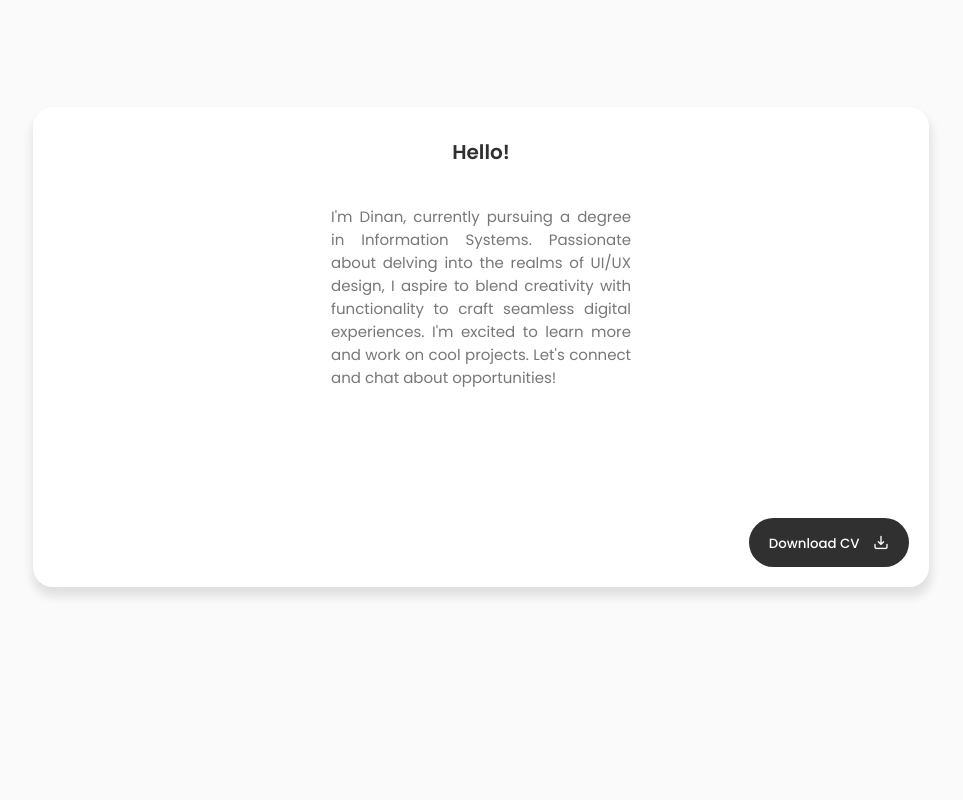
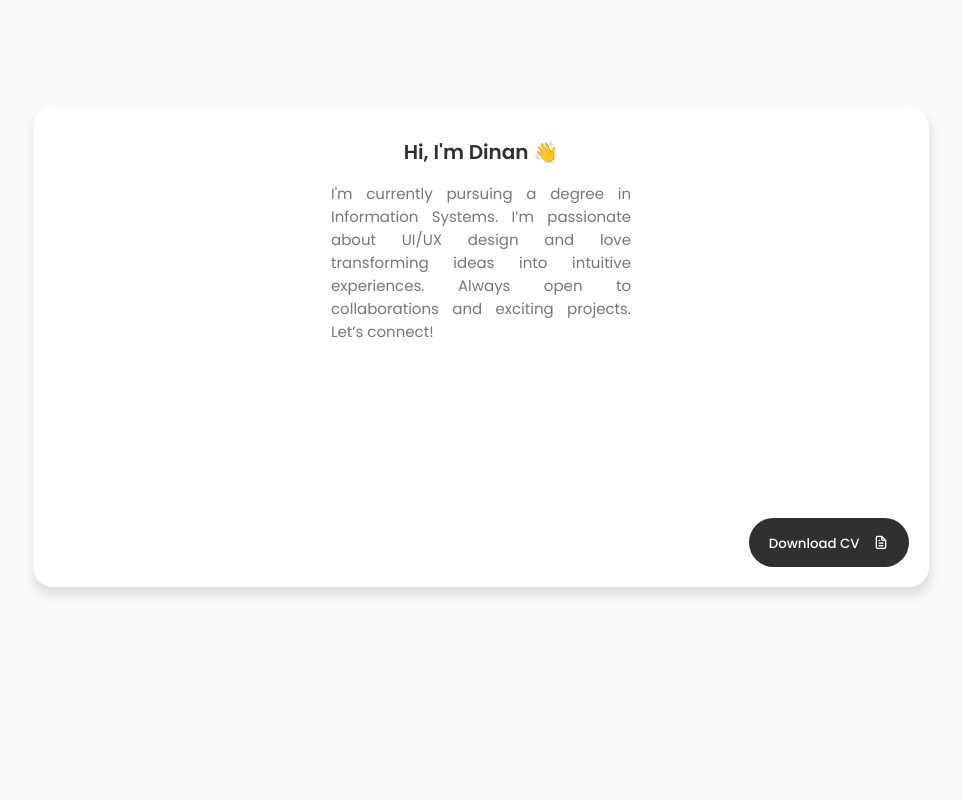
Before and after one commit to NandaShuzie/nadeqo, a plain HTML site: page index.html in a window 1280 px wide. Shown: the part 920-1720 px from the top of the page, without its empty margins (159-1122 px from the left). Drawn offline with nearby package versions, Linux system fonts and the light colour scheme.

Commit message:
Update index.html

```diff
--- a/index.html
+++ b/index.html
@@ -1,5 +1,6 @@
 <!DOCTYPE html>
 <html lang="en">
+
 <head>
     <meta charset="UTF-8">
     <meta name="viewport" content="width=device-width, initial-scale=1.0">
@@ -14,11 +15,12 @@
 
 
     <!-- --------- FAVICON ---------- -->
-    <link rel="shortcut icon" href="assets/images/avatar.jpeg" type="image/x-icon">
+    <link rel="shortcut icon" href="assets/images/icon.jpg" type="image/x-icon">
 
 
     <title>Nadeqo's Portofolio</title>
 </head>
+
 <body>
     <div class="container">
         <!-- --------------- HEADER --------------- -->
@@ -47,7 +49,9 @@
                 </ul>
             </div>
             <div class="nav-button">
+                <a href="/assets/files/resume.pdf" download>
                     <button class="btn">Download CV <i class="uil uil-file-alt"></i></button>
+                </a>
             </div>
             <div class="nav-menu-btn">
                 <i class="fa-solid fa-bars-staggered" style="color: #000000;" onclick="myMenuFunction()"></i>
@@ -74,12 +78,16 @@
                     </div>
                     <div class="featured-text-btn">
                         <button class="btn blue-btn">Contact Me</button>
+                        <a href="/assets/files/resume.pdf" download>
                             <button class="btn">Download CV <i class="uil uil-file-alt"></i></button>
+                        </a>
                     </div>
 
                     <div class="social_icons">
-                <a href="https://www.linkedin.com/in/muhammad-dinan-ghifari-b25251291/" class="icon"><i class="fa-brands fa-linkedin"></i></a>
-                <a href="https://www.instagram.com/nadeqo/" class="icon"><i class="fa-brands fa-instagram"></i></a>
+                        <a href="https://www.linkedin.com/in/muhammad-dinan-ghifari-b25251291/" class="icon"><i
+                                class="fa-brands fa-linkedin"></i></a>
+                        <a href="https://www.instagram.com/nadeqo/" class="icon"><i
+                                class="fa-brands fa-instagram"></i></a>
                         <a href="https://x.com/decoisme" class="icon"><i class="fa-brands fa-x-twitter"></i></a>
                         <a href="https://line.me/ti/p/5HFwz8ymGJ" class="icon"><i class="fa-brands fa-line"></i></a>
                     </div>
@@ -103,13 +111,16 @@
         </div>
         <div class="row">
             <div class="about-info">
-                    <h3>Hello!</h3>
-                    <p><br>I'm Dinan, currently pursuing a degree in Information Systems. Passionate about delving into the realms of UI/UX design,
-                        I aspire to blend creativity with functionality to craft seamless digital experiences. I'm excited to learn more and work on cool projects.
-                        Let's connect and chat about opportunities!
+                <h3>Hi, I'm Dinan 👋</h3>
+                <p>
+                    I'm currently pursuing a degree in Information Systems. I’m passionate about UI/UX design and love
+                    transforming ideas into intuitive experiences. Always open to collaborations and exciting projects.
+                    Let’s connect!
                 </p>
                 <div class="about-btn">
-                        <button class="btn">Download CV <i class="uil uil-import"></i></button>
+                    <a href="/assets/files/resume.pdf" download>
+                        <button class="btn">Download CV <i class="uil uil-file-alt"></i></button>
+                    </a>
                 </div>
             </div>
         </div>
@@ -130,7 +141,8 @@
                 <label id="decoisme-text2">Property</label>
             </div>
             <div class="project-box">
-                <a href="https://www.figma.com/design/YZRTTgd9bh1Qy07vd12scp/Animated-Web-%2F%2F-Decoisme-(Copy)?node-id=2036-81&t=cR2AGJoTacywSEci-1">
+                <a
+                    href="https://www.figma.com/design/YZRTTgd9bh1Qy07vd12scp/Animated-Web-%2F%2F-Decoisme-(Copy)?node-id=2036-81&t=cR2AGJoTacywSEci-1">
                     <img src="assets/images/project-img/project-cloudcafe.jpeg" id="project-cloudcafe"></a>
                 <h3 id="cloudcafe-text1">CloudCafe</h3>
                 <label id="cloudcafe-text2">Coffeeshop</label>
@@ -147,13 +159,13 @@
     <section class="section" id="contact">
         <div class="top-header">
             <h1>Get in touch</h1>
-            <span>Do you have a project in your mind, contact me here</span>
+            <span>If you have a project in your mind, contact me here</span>
         </div>
         <div class="row">
             <div class="col">
                 <div class="contact-info">
                     <h2>Find Me</h2>
-                    <p><i class="uil uil-envelope"></i> muhdinanghifari@gmail.com</p>
+                    <p><i class="uil uil-envelope"></i> decoisme.works@gmail.com</p>
 
                 </div>
             </div>
@@ -199,7 +211,8 @@
             </ul>
         </div>
         <div class="social_icons">
-            <a href="https://www.linkedin.com/in/muhammad-dinan-ghifari-b25251291/" class="icon"><i class="fa-brands fa-linkedin"></i></a>
+            <a href="https://www.linkedin.com/in/muhammad-dinan-ghifari-b25251291/" class="icon"><i
+                    class="fa-brands fa-linkedin"></i></a>
             <a href="https://www.instagram.com/nadeqo/" class="icon"><i class="fa-brands fa-instagram"></i></a>
             <a href="https://x.com/decoisme" class="icon"><i class="fa-brands fa-x-twitter"></i></a>
             <a href="https://line.me/ti/p/5HFwz8ymGJ" class="icon"><i class="fa-brands fa-line"></i></a>
@@ -224,4 +237,5 @@
     <!-- ----- MAIN JS ----- -->
     <script src="assets/js/main.js"></script>
 </body>
+
 </html>
```
Lines whose indentation alone changed are shown as unchanged.
